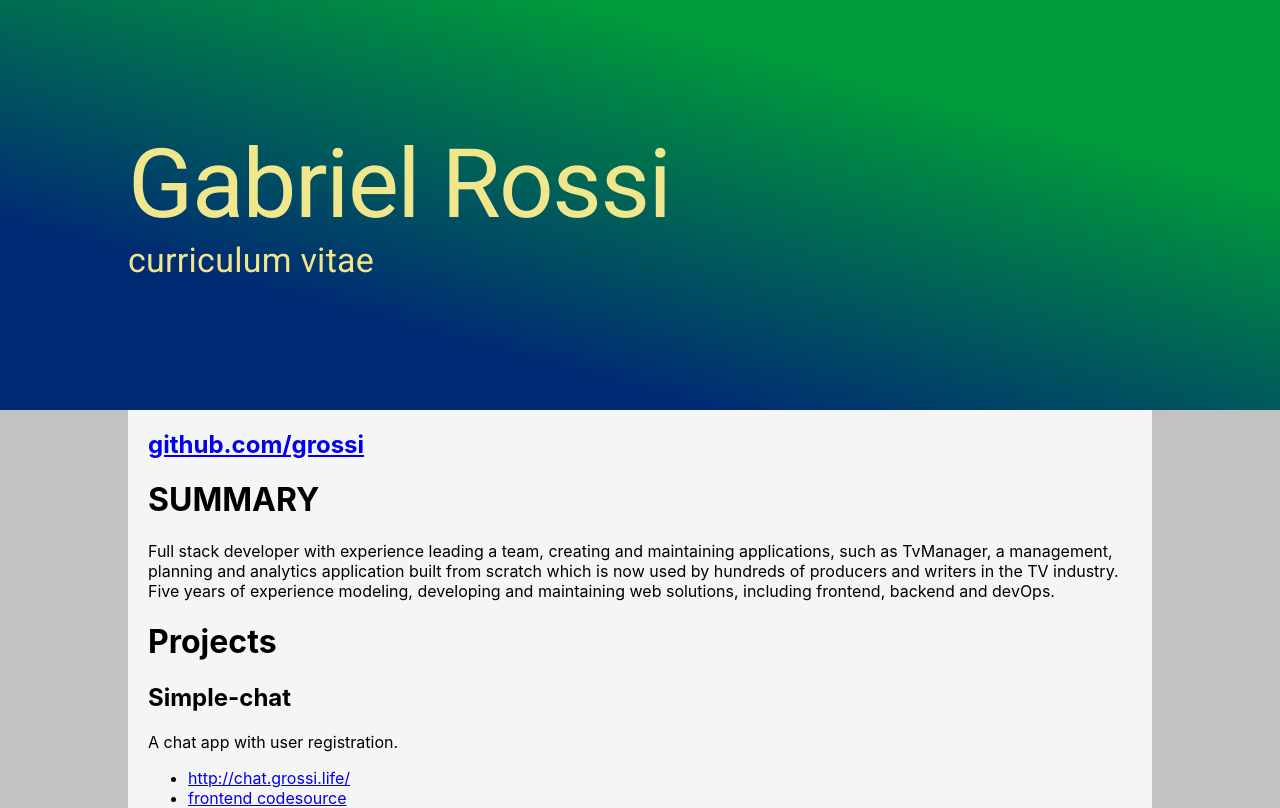
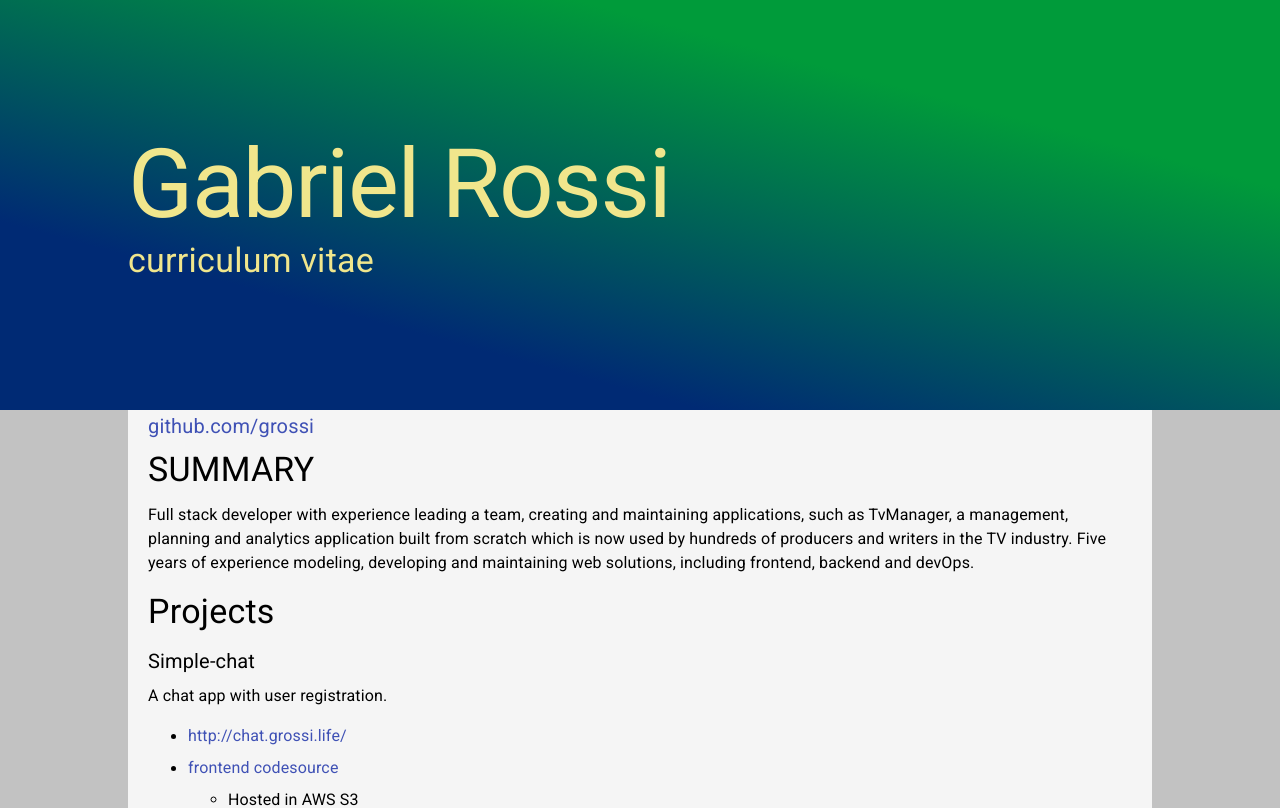
Before and after one commit to grossi/landing-page, a React (Create React App) app: page / in a window 1280 px wide. Shown: the top 808 px of the page. Built offline with nearby package versions, Linux system fonts and the light colour scheme.

Commit message:
feat: Adds Markdown component to customize how md files are displayed

```diff
--- a/src/components/Main/index.js
+++ b/src/components/Main/index.js
@@ -1,6 +1,6 @@
 import React, { useEffect, useState } from "react";
 import { MainContainer, MainContent } from "./style";
-import Markdown from "markdown-to-jsx";
+import Markdown from 'components/Markdown';
 import MainPage from "page.md";
 
 const Main = () => {
--- /dev/null
+++ b/src/components/Markdown/index.js
@@ -0,0 +1,60 @@
+import * as React from 'react';
+import ReactMarkdown from 'markdown-to-jsx';
+import { makeStyles } from '@material-ui/core/styles';
+import Typography from '@material-ui/core/Typography';
+import Link from '@material-ui/core/Link';
+
+const useStyles = makeStyles((theme) => ({
+  listItem: {
+    marginTop: theme.spacing(1),
+  },
+}));
+
+function MarkdownListItem(props) {
+  const classes = useStyles();
+  return (
+    <li className={classes.listItem}>
+      <Typography component="span" {...props} />
+    </li>
+  );
+}
+
+const options = {
+  overrides: {
+    h1: {
+      component: Typography,
+      props: {
+        gutterBottom: true,
+        variant: 'h4',
+      },
+    },
+    h2: {
+      component: Typography,
+      props: { gutterBottom: true, variant: 'h6' },
+    },
+    h3: {
+      component: Typography,
+      props: { gutterBottom: true, variant: 'subtitle1' },
+    },
+    h4: {
+      component: Typography,
+      props: {
+        gutterBottom: true,
+        variant: 'caption',
+        paragraph: true,
+      },
+    },
+    p: {
+      component: Typography,
+      props: { paragraph: true },
+    },
+    a: { component: Link },
+    li: {
+      component: MarkdownListItem,
+    },
+  },
+};
+
+export default function Markdown(props) {
+  return <ReactMarkdown options={options} {...props} />;
+}
```
Also changed, not shown: src/page.md (+14 -7 lines).
